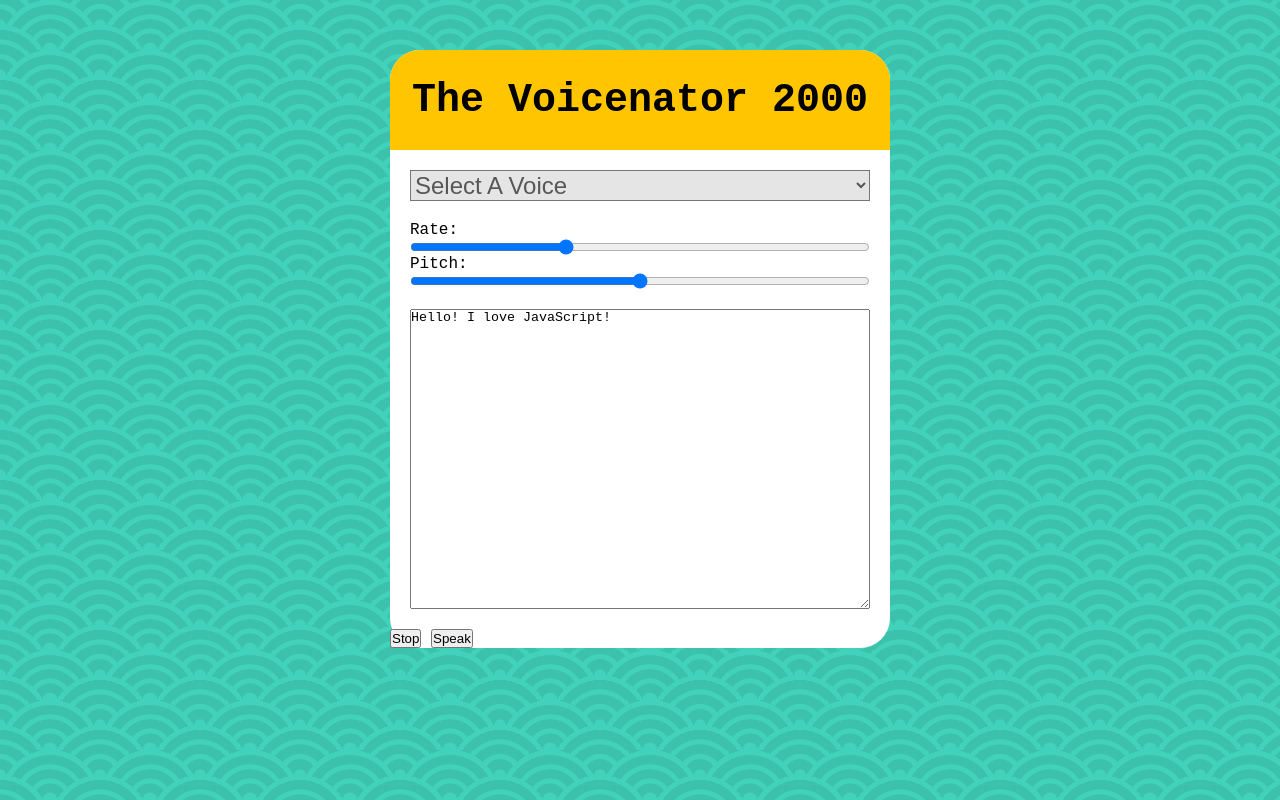
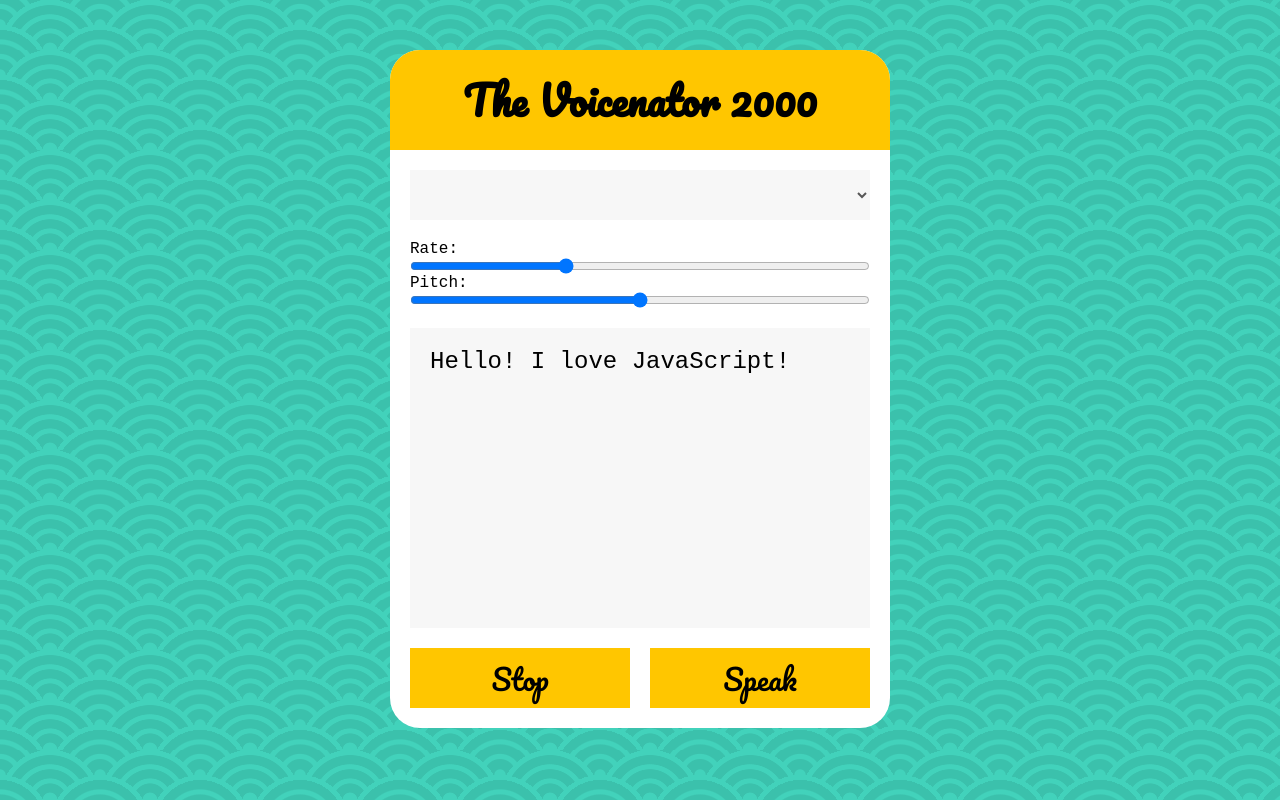
Before and after one commit to SalleMaster/JavaScript-30-Projects, a website: page 23 - Speech Synthesis/index.html in a window 1280 px wide. Both pictures are taken after a click on the button "Speak". Drawn offline with Linux system fonts and the light colour scheme.

Commit message:
Now it works with Mozilla

```diff
--- a/23 - Speech Synthesis/index.html
+++ b/23 - Speech Synthesis/index.html
@@ -4,6 +4,7 @@
     <meta charset="UTF-8">
     <meta name="viewport" content="width=device-width, initial-scale=1.0">
     <meta http-equiv="X-UA-Compatible" content="ie=edge">
+    <link href='https://fonts.googleapis.com/css?family=Pacifico' rel='stylesheet' type='text/css'>
     <link rel="stylesheet" href="style.css">
     <script defer src="script.js"></script>
     <title>Voicenator 2000</title>
@@ -18,10 +19,10 @@
         </select>
 
         <label for="rate">Rate:</label>
-        <input class="range" type="range" name="rate" min="0" max="3" value="1" step="0.1">
+        <input id="rate" class="range" type="range" name="rate" min="0" max="3" value="1" step="0.1">
 
         <label for="pitch">Pitch:</label>
-        <input class="range" type="range" name="pitch" min="0" max="2" step="0.1">
+        <input id="pitch" class="range" type="range" name="pitch" min="0" max="2" step="0.1">
 
         <textarea name="text">Hello! I love JavaScript!</textarea>
 
--- a/23 - Speech Synthesis/script.js
+++ b/23 - Speech Synthesis/script.js
@@ -0,0 +1,64 @@
+const synth = window.speechSynthesis;
+const voiceSelector = document.querySelector('#voices');
+const options = document.querySelectorAll('[type=range]');
+const pitch = document.querySelector('#pitch');
+const rate = document.querySelector('#rate');
+const textarea = document.querySelector('textarea');
+const buttons = document.querySelectorAll('button');
+
+
+// Get all english voices
+let voices = [];
+function populateVoiceSelector() {
+    voices = synth.getVoices();
+
+    voiceSelector.innerHTML = voices
+        .filter(voice => voice.lang.includes('en'))
+        .map(voice => `<option value="${voice.voiceURI}">${voice.name}</option>`)
+        .join('');
+}
+
+populateVoiceSelector();
+if (speechSynthesis.onvoiceschanged !== undefined) {
+  speechSynthesis.onvoiceschanged = populateVoiceSelector;
+}
+
+// Set Synth
+function setVoice() {
+    const utterThis = new SpeechSynthesisUtterance(textarea.value);
+    const voice = voices.find(voice => voice.voiceURI === voiceSelector.value);
+    utterThis.voice = voice;
+    utterThis.pitch = pitch.value;
+    utterThis.rate = rate.value;
+
+    return utterThis;
+}
+
+
+// voiceSelector.addEventListener('change', setVoice);
+
+// Making buttons work
+function toggleSpeak(e) {
+    if (e.target.id === 'speak') {
+        synth.speak(setVoice());
+    } else {
+        synth.cancel();
+    }
+}
+
+
+buttons.forEach(button => button.addEventListener('click', toggleSpeak));
+
+
+// Animate Buttons
+
+function buttonsActiveToggle(e) {
+    if (e.type === 'mousedown') {
+        this.classList.add('active');
+    } else {
+        this.classList.remove('active');
+    }
+};
+
+buttons.forEach(button => button.addEventListener('mousedown', buttonsActiveToggle));
+buttons.forEach(button => button.addEventListener('mouseup', buttonsActiveToggle));
--- a/23 - Speech Synthesis/style.css
+++ b/23 - Speech Synthesis/style.css
@@ -37,13 +37,17 @@ body {
     font-size: 2.5rem;
     border-top-left-radius: 30px;
     border-top-right-radius: 30px;
+    font-family: 'Pacifico', cursive;
 }
 
 .voicenator #voices {
     margin: 20px;
     font-size: 1.5rem;
-    background: rgba(0,0,0,0.1);
+    background: rgba(0,0,0,0.03);
     color: rgb(87, 87, 87);
+    height: 50px;
+    border: none;
+    padding-left: 20px;
 }
 
 .voicenator label {
@@ -57,4 +61,28 @@ body {
 .voicenator textarea {
     margin: 20px;
     height: 300px;
+    padding: 20px;
+    font-size: 1.5rem;
+    border: none;
+    background: rgba(0,0,0,0.03);
+    resize: none;
 }
+
+.voicenator .buttons {
+    height: 60px;
+    margin: 0px 20px 20px 20px;
+    display: flex;
+    justify-content: space-between;
+}
+
+.voicenator .buttons > * {
+    border: none;
+    background: #ffc600;
+    font-size: 1.8rem;
+    width: 220px;
+    font-family: 'Pacifico', cursive;
+}
+
+.voicenator .buttons > *.active {
+    transform: translateY(2px);
+}
```
